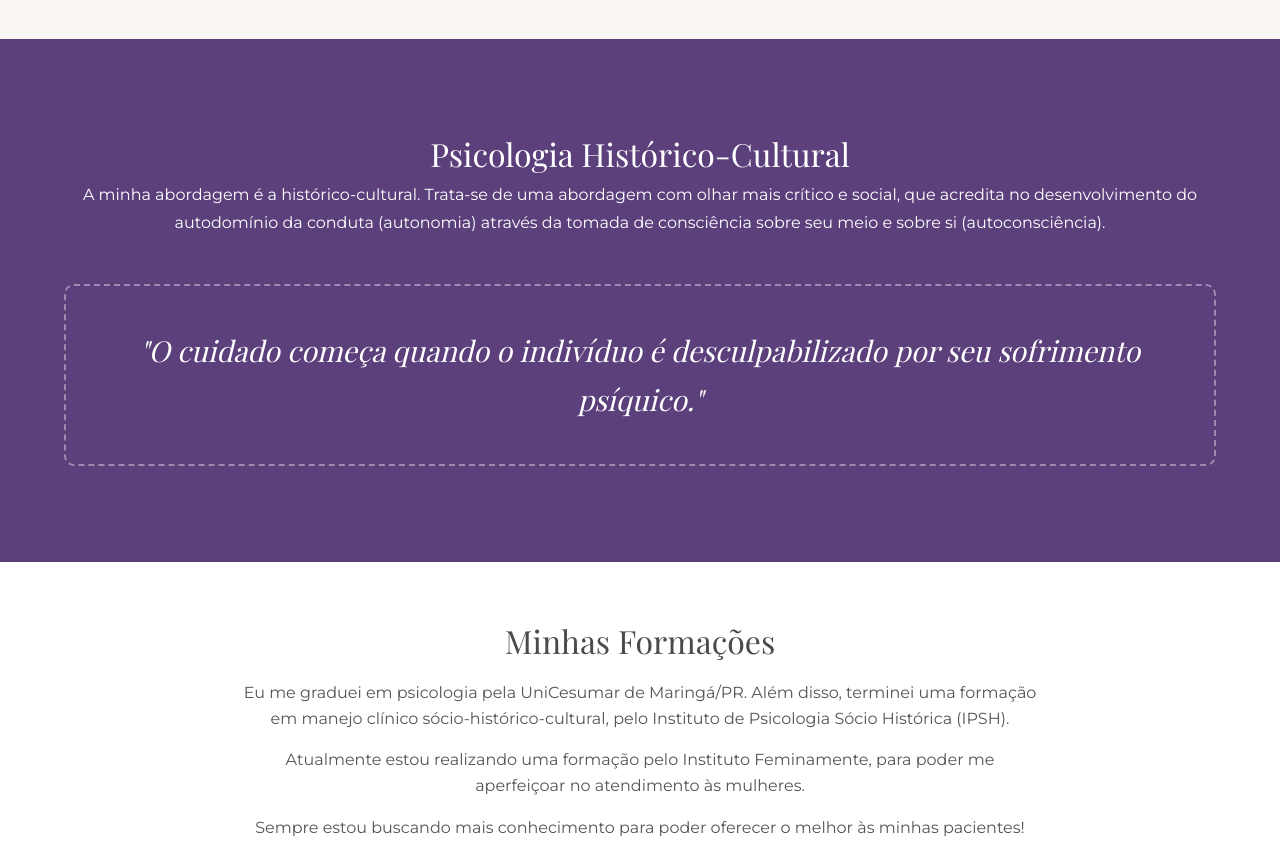
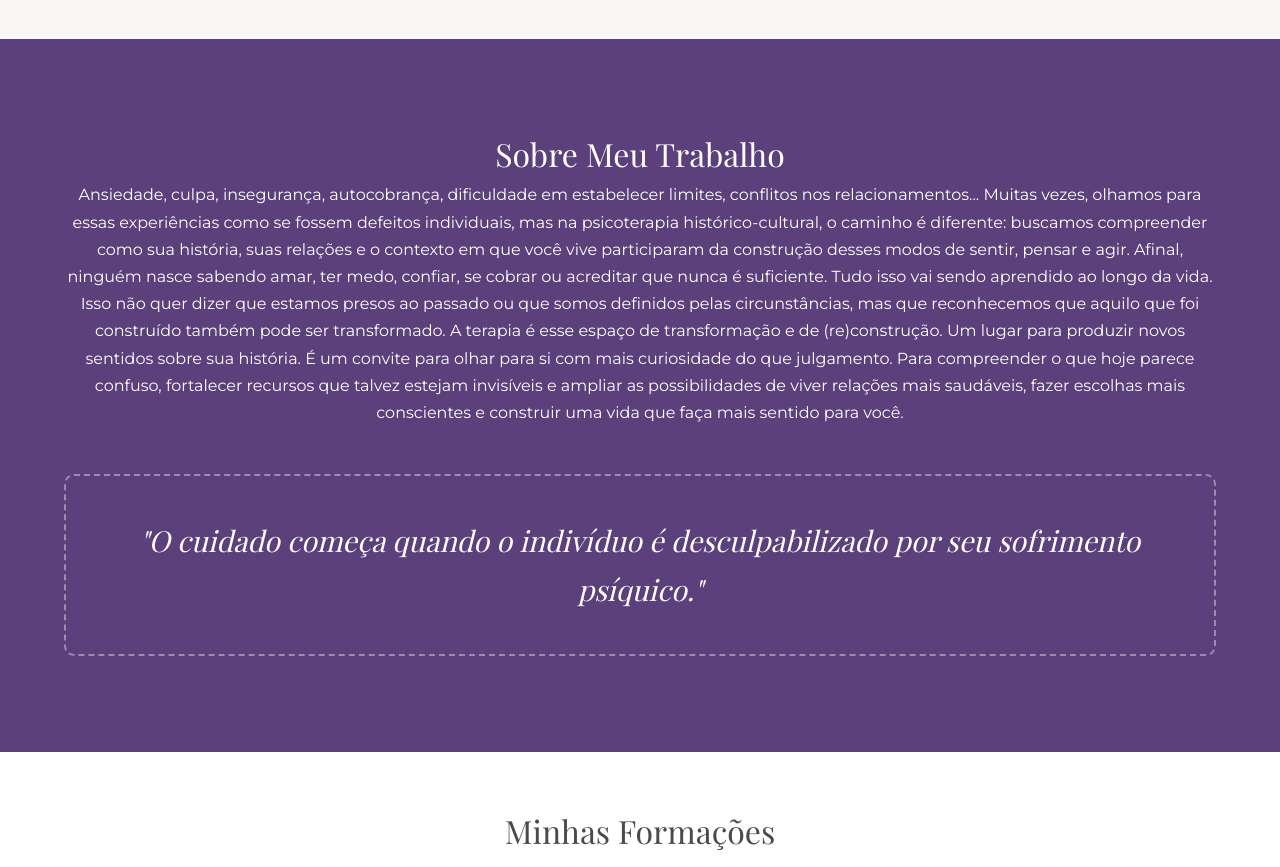
Before and after one commit to azdevcoder/site_psicogiovanaandretto, a plain HTML site: page index.html in a window 1280 px wide. Shown: the part 1380-2247 px from the top of the page. Drawn offline with nearby package versions, Linux system fonts and the light colour scheme; a web font is replaced by a local one.

Commit message:
Update index.html

```diff
--- a/index.html
+++ b/index.html
@@ -535,7 +535,7 @@
     <div class="nav-links" id="nav-links">
         <a href="#inicio">Início</a>
         <a href="#sobre">Sobre Mim</a>
-        <a href="#abordagem">Abordagem</a>
+        <a href="#abordagem">Sobre Meu Trabalho</a>
         <a href="#faq">Dúvidas</a>
         <a href="https://api.whatsapp.com/send/?phone=%2B5544991295286&text=Ol%C3%A1+Giovana%2C+gostaria+de+saber+mais+sobre+os+seus+atedimentos.&type=phone_number&app_absent=0" target="_blank" class="btn-contato">Contato</a>
     </div>
@@ -573,9 +573,11 @@
 </section>
 
     <section id="abordagem" class="abordagem">
-        <h2>Psicologia Histórico-Cultural</h2>
+        <h2>Sobre Meu Trabalho</h2>
         <div class="abordagem-content">
-            <p>A minha abordagem é a histórico-cultural. Trata-se de uma abordagem com olhar mais crítico e social, que acredita no desenvolvimento do autodomínio da conduta (autonomia) através da tomada de consciência sobre seu meio e sobre si (autoconsciência).</p>
+            <p> Ansiedade, culpa, insegurança, autocobrança, dificuldade em estabelecer limites, conflitos nos relacionamentos... Muitas vezes, olhamos para essas experiências como se fossem defeitos individuais, mas na psicoterapia histórico-cultural, o caminho é diferente: buscamos compreender como sua história, suas relações e o contexto em que você vive participaram da construção desses modos de sentir, pensar e agir. Afinal, ninguém nasce sabendo amar, ter medo, confiar, se cobrar ou acreditar que nunca é suficiente. Tudo isso vai sendo aprendido ao longo da vida. Isso não quer dizer que estamos presos ao passado ou que somos definidos pelas circunstâncias, mas que reconhecemos que aquilo que foi construído também pode ser transformado.
+            A terapia é esse espaço de transformação e de (re)construção. Um lugar para produzir novos sentidos sobre sua história. É um convite para olhar para si com mais curiosidade do que julgamento. Para compreender o que hoje parece confuso, fortalecer recursos que talvez estejam invisíveis e ampliar as possibilidades de viver relações mais saudáveis, fazer escolhas mais conscientes e construir uma vida que faça mais sentido para você.
+            </p>
             <div class="quote">"O cuidado começa quando o indivíduo é desculpabilizado por seu sofrimento psíquico."</div>
         </div>
     </section>
```
